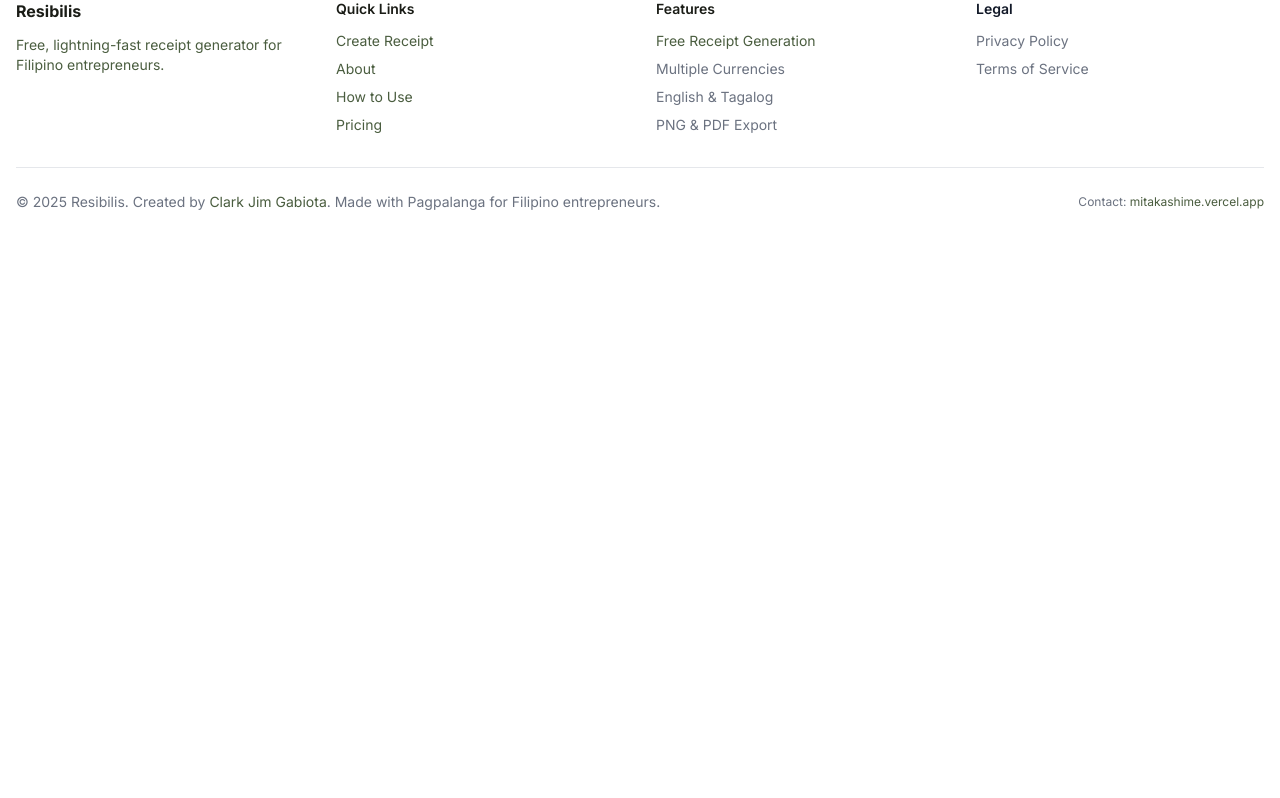
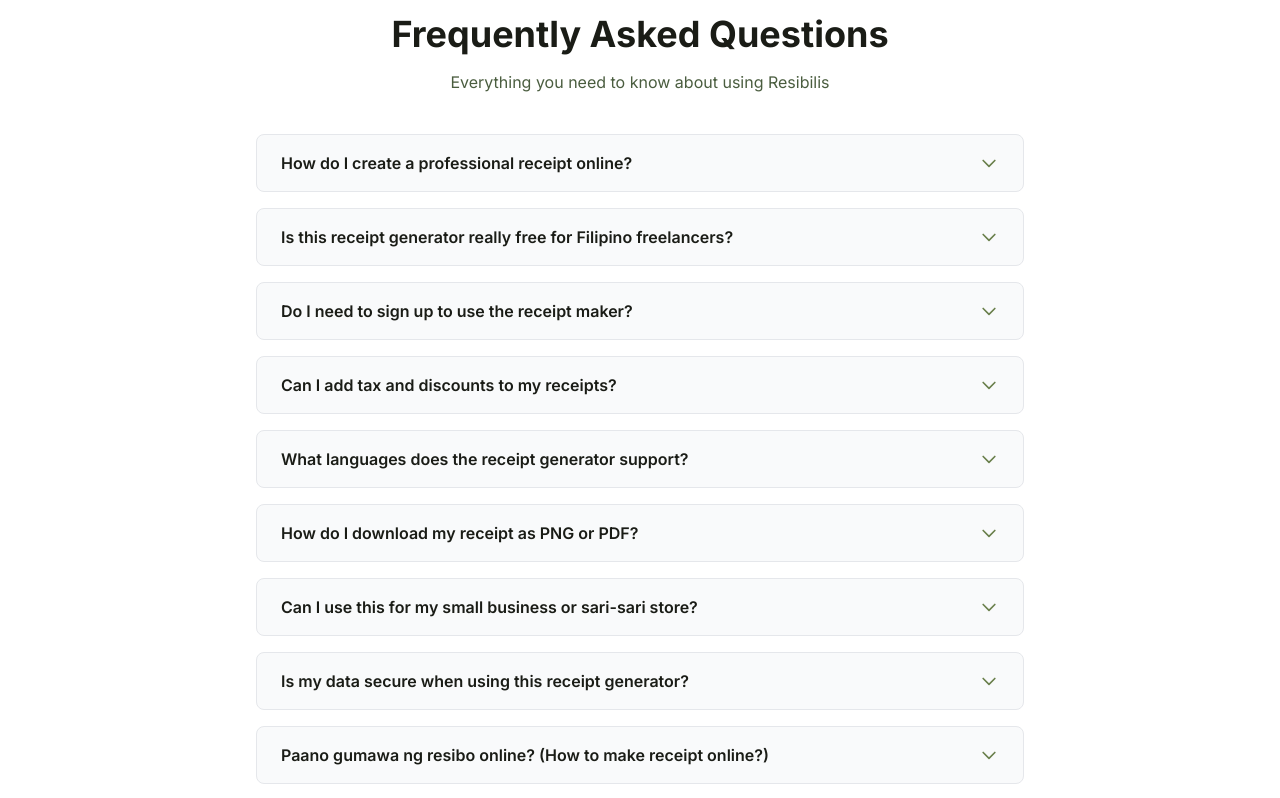
Before and after one commit to Mitakashim3/Resibilis, a Next.js app: page / in a window 1280 px wide. Shown: the part 2700-3498 px from the top of the page. Before the commit the page ends 2944 px from the top, so only its background shows below. Built offline with nearby package versions, Linux system fonts and the light colour scheme; no server answers.

Commit message:
enhance SEO strategy with comprehensive keyword research and FAQ section

```diff
--- a/src/app/layout.tsx
+++ b/src/app/layout.tsx
@@ -11,19 +11,57 @@ export const metadata: Metadata = {
     template: '%s | Resibilis',
   },
   description:
-    'Free, secure receipt generator for Filipino freelancers, students, and small sellers. Create professional receipts instantly.',
+    'Free, secure receipt generator for Filipino freelancers, students, and small sellers. Create professional receipts instantly. No sign-up required.',
   keywords: [
+    // Head Terms (High Priority)
     'receipt generator',
+    'invoice maker',
     'resibo',
-    'Filipino',
-    'invoice',
+    'free receipt',
+    'receipt maker',
+
+    // Body Keywords (Medium Priority)
+    'receipt generator philippines',
+    'free receipt generator',
+    'online receipt maker',
+    'invoice generator free',
+    'digital receipt maker',
+    'professional receipt generator',
+    'business receipt maker',
+    'receipt template generator',
+    'resibo generator',
+    'filipino receipt maker',
+
+    // Long-Tail Keywords (Quick Wins)
+    'free receipt generator for freelancers',
+    'receipt maker for filipino freelancers',
+    'receipt generator for small business philippines',
+    'online receipt generator no sign up',
+    'how to create receipt online',
+    'instant receipt maker',
+    'receipt generator with logo',
+    'customizable receipt template',
+    'free invoice generator philippines',
+
+    // Filipino/Tagalog Keywords
+    'resibo maker',
+    'gumawa ng resibo',
+    'resibo para sa negosyo',
+    'online resibo',
+
+    // Audience-Specific
     'freelancer',
     'small business',
+    'filipino',
+    'philippines',
+    'students',
+
+    // Feature Modifiers
     'free',
-    'receipt maker',
-    'online receipt',
-    'Philippines',
-    'professional receipts',
+    'instant',
+    'professional',
+    'online',
+    'no sign up',
   ],
   authors: [{ name: 'Clark Jim Gabiota', url: 'https://mitakashime.vercel.app' }],
   creator: 'Clark Jim Gabiota',
@@ -42,9 +80,9 @@ export const metadata: Metadata = {
     type: 'website',
     locale: 'en_PH',
     url: 'https://resibilis.vercel.app',
-    title: 'Resibilis - Lightning-Fast Receipt Generator',
+    title: 'Resibilis - Free Receipt Generator for Filipino Freelancers & Small Business',
     description:
-      'Free, secure receipt generator for Filipino freelancers, students, and small sellers.',
+      'Create professional receipts instantly. Free receipt generator for Filipino freelancers, students, and small business. No sign-up required. Download as PNG or PDF.',
     siteName: 'Resibilis',
     images: [
       {
@@ -57,9 +95,9 @@ export const metadata: Metadata = {
   },
   twitter: {
     card: 'summary_large_image',
-    title: 'Resibilis - Lightning-Fast Receipt Generator',
+    title: 'Resibilis - Free Receipt Generator Philippines',
     description:
-      'Free, secure receipt generator for Filipino freelancers, students, and small sellers.',
+      'Create professional receipts instantly. Free for Filipino freelancers, students, and small business. No sign-up required.',
     images: ['/og-image.png'],
   },
   robots: {
--- /dev/null
+++ b/src/app/metadata.ts
@@ -0,0 +1,18 @@
+import type { Metadata } from 'next';
+
+export const metadata: Metadata = {
+  title: 'Free Receipt Generator Philippines | Resibilis',
+  description: 'Create professional receipts instantly with Resibilis - the free receipt generator for Filipino freelancers, students, and small businesses. No sign-up required. Add tax, discounts, and download as PNG/PDF.',
+  keywords: [
+    'free receipt generator',
+    'receipt generator philippines',
+    'resibo maker',
+    'online receipt maker no sign up',
+    'receipt generator for freelancers',
+    'invoice generator free',
+  ],
+  openGraph: {
+    title: 'Free Receipt Generator Philippines | Resibilis',
+    description: 'Create professional receipts instantly. Free for Filipino freelancers, students, and small businesses. No sign-up required.',
+  },
+};
--- a/src/app/page.tsx
+++ b/src/app/page.tsx
@@ -1,5 +1,5 @@
 import { createServerClient } from '@/lib/supabase/server';
-import { Header, Footer } from '@/components/layout';
+import { Header, Footer, FAQ } from '@/components/layout';
 import { InvoiceGenerator } from './InvoiceGenerator';
 
 export default async function HomePage() {
@@ -16,6 +16,7 @@ export default async function HomePage() {
       <main className="flex-1 container mx-auto px-4 py-6 md:py-8">
         <InvoiceGenerator user={user || null} />
       </main>
+      <FAQ />
       <Footer />
     </>
   );
--- /dev/null
+++ b/src/components/layout/FAQ.tsx
@@ -0,0 +1,145 @@
+'use client';
+
+import { useState } from 'react';
+import { motion, AnimatePresence } from 'framer-motion';
+
+interface FAQItem {
+  question: string;
+  answer: string;
+}
+
+const faqs: FAQItem[] = [
+  {
+    question: 'How do I create a professional receipt online?',
+    answer: 'Simply fill out the form with your business name, customer details, and item information. Resibilis automatically generates a professional receipt that you can download as PNG or PDF. No design skills needed!'
+  },
+  {
+    question: 'Is this receipt generator really free for Filipino freelancers?',
+    answer: 'Yes! Resibilis is 100% free for everyone, including Filipino freelancers, students, and small business owners. You can create unlimited receipts without any subscription or hidden fees.'
+  },
+  {
+    question: 'Do I need to sign up to use the receipt maker?',
+    answer: 'No sign-up is required to generate and download receipts. However, creating a free account allows you to save your receipts to history, manage products, and access them from any device.'
+  },
+  {
+    question: 'Can I add tax and discounts to my receipts?',
+    answer: 'Yes! Resibilis includes a built-in tax & discount calculator. You can add percentage-based or flat-amount discounts, and apply tax (like 12% VAT in the Philippines). The calculations are automatic and accurate.'
+  },
+  {
+    question: 'What languages does the receipt generator support?',
+    answer: 'Resibilis supports both English and Tagalog/Filipino. You can switch between languages when creating your receipt, making it perfect for local businesses and Filipino customers.'
+  },
+  {
+    question: 'How do I download my receipt as PNG or PDF?',
+    answer: 'After filling out your receipt details, click the "Download Resibo (PNG)" button for an image file, or use the PDF option in the preview panel. Your receipt downloads instantly to your device.'
+  },
+  {
+    question: 'Can I use this for my small business or sari-sari store?',
+    answer: 'Absolutely! Resibilis is perfect for small businesses, sari-sari stores, online sellers, and anyone who needs to issue receipts. You can customize receipts with your business name and add multiple items.'
+  },
+  {
+    question: 'Is my data secure when using this receipt generator?',
+    answer: 'Yes. We use industry-standard encryption and never share your data. Guest users\' data isn\'t stored on our servers. Registered users\' data is protected with bank-level security through Supabase.'
+  },
+  {
+    question: 'Paano gumawa ng resibo online? (How to make receipt online?)',
+    answer: 'Punuin lang ang form na may business name, customer details, at mga item. I-click ang "Download Resibo" at mayroon ka nang professional receipt. Libre at walang sign-up!'
+  },
+  {
+    question: 'Can I save my products for faster receipt creation?',
+    answer: 'Yes! Signed-in users can save their frequently sold products and services. This makes creating receipts much faster - just select items from your saved list instead of typing them each time.'
+  }
+];
+
+export function FAQ() {
+  const [openIndex, setOpenIndex] = useState<number | null>(null);
+
+  const toggleFAQ = (index: number) => {
+    setOpenIndex(openIndex === index ? null : index);
+  };
+
+  return (
+    <section className="py-12 bg-white dark:bg-gray-900">
+      <div className="container mx-auto px-4">
+        <div className="max-w-3xl mx-auto">
+          <div className="text-center mb-10">
+            <h2 className="text-3xl md:text-4xl font-bold text-foreground mb-4">
+              Frequently Asked Questions
+            </h2>
+            <p className="text-primary-600 dark:text-primary-400">
+              Everything you need to know about using Resibilis
+            </p>
+          </div>
+
+          <div className="space-y-4">
+            {faqs.map((faq, index) => (
+              <div
+                key={index}
+                className="border border-gray-200 dark:border-gray-700 rounded-lg overflow-hidden bg-gray-50 dark:bg-gray-800/50"
+              >
+                <button
+                  onClick={() => toggleFAQ(index)}
+                  className="w-full px-6 py-4 text-left flex items-center justify-between hover:bg-gray-100 dark:hover:bg-gray-800 transition-colors"
+                  aria-expanded={openIndex === index}
+                >
+                  <h3 className="font-semibold text-foreground pr-4">
+                    {faq.question}
+                  </h3>
+                  <svg
+                    className={`w-5 h-5 text-primary-500 flex-shrink-0 transition-transform ${
+                      openIndex === index ? 'rotate-180' : ''
+                    }`}
+                    fill="none"
+                    stroke="currentColor"
+                    viewBox="0 0 24 24"
+                  >
+                    <path
+                      strokeLinecap="round"
+                      strokeLinejoin="round"
+                      strokeWidth={2}
+                      d="M19 9l-7 7-7-7"
+                    />
+                  </svg>
+                </button>
+
+                <AnimatePresence>
+                  {openIndex === index && (
+                    <motion.div
+                      initial={{ height: 0, opacity: 0 }}
+                      animate={{ height: 'auto', opacity: 1 }}
+                      exit={{ height: 0, opacity: 0 }}
+                      transition={{ duration: 0.3 }}
+                    >
+                      <div className="px-6 pb-4 text-primary-700 dark:text-primary-300">
+                        {faq.answer}
+                      </div>
+                    </motion.div>
+                  )}
+                </AnimatePresence>
+              </div>
+            ))}
+          </div>
+
+          {/* SEO-friendly structured data */}
+          <script
+            type="application/ld+json"
+            dangerouslySetInnerHTML={{
+              __html: JSON.stringify({
+                '@context': 'https://schema.org',
+                '@type': 'FAQPage',
+                mainEntity: faqs.map(faq => ({
+                  '@type': 'Question',
+                  name: faq.question,
+                  acceptedAnswer: {
+                    '@type': 'Answer',
+                    text: faq.answer
+                  }
+                }))
+              })
+            }}
+          />
+        </div>
+      </div>
+    </section>
+  );
+}
--- a/src/components/layout/index.ts
+++ b/src/components/layout/index.ts
@@ -1,2 +1,3 @@
 export { Header } from './Header';
 export { Footer } from './Footer';
+export { FAQ } from './FAQ';
```
Also changed, not shown: 3 other files (tests, documents, lock files or other folders).
